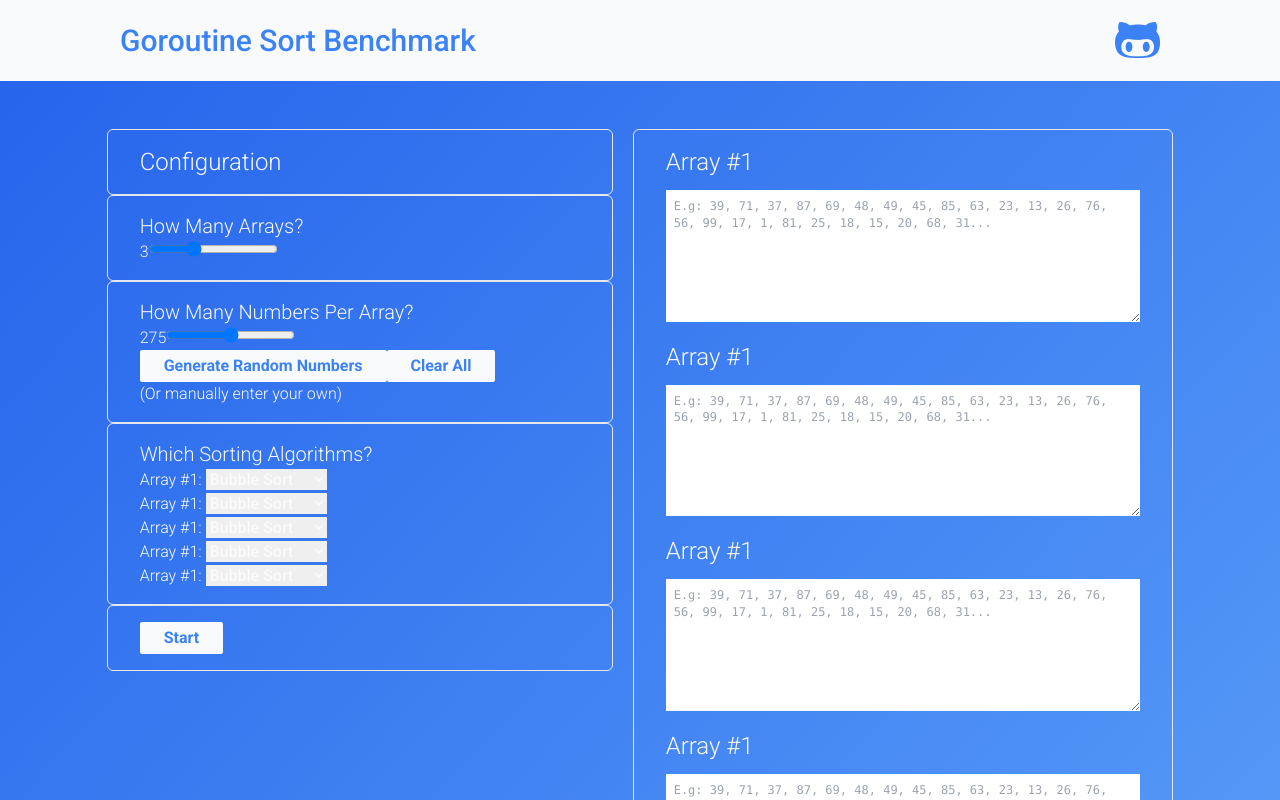
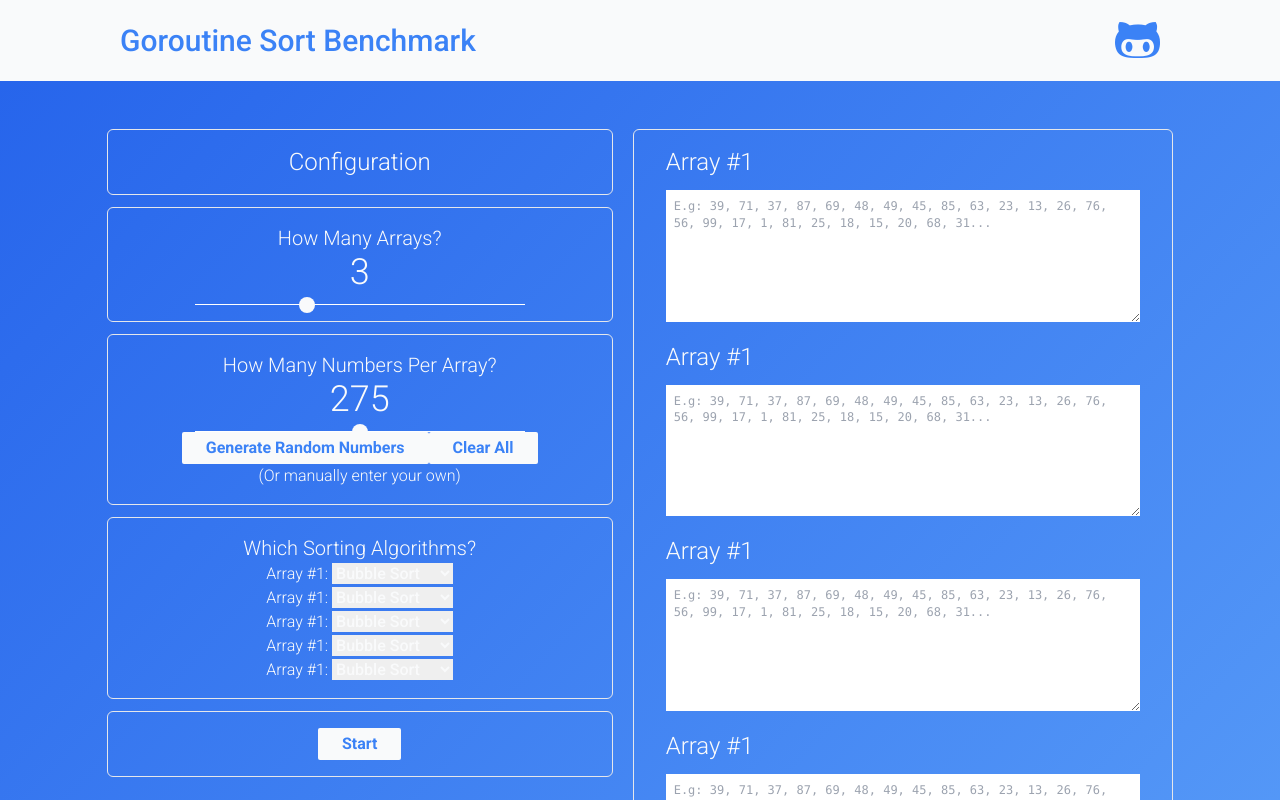
Before and after one commit to shah-a/few2.3-04-final-project, a React (Vite) app: page / in a window 1280 px wide. Shown: the top 800 px of the page. Built offline with nearby package versions, Linux system fonts and the light colour scheme.

Commit message:
Add: styles for slider

```diff
--- a/src/components/ConfigList/ArrayCount/index.jsx
+++ b/src/components/ConfigList/ArrayCount/index.jsx
@@ -1,11 +1,24 @@
-const ArrayCount = () => (
-  <div className="ArrayCount outline">
-    <h3>How Many Arrays?</h3>
-    <div className="array-count-card slider-card">
-      <label htmlFor="array-count" id="array-count-label" className="slider-label">3</label>
-      <input type="range" id="array-count" className="range-slider" min="2" max="5" step="1" value="3" />
+import { useState } from 'react';
+
+const ArrayCount = () => {
+  const [slider, setSlider] = useState(3);
+
+  return (
+    <div className="ArrayCount outline">
+      <h3>How Many Arrays?</h3>
+      <label className="slider">
+        <span>{slider}</span>
+        <input
+          type="range"
+          min="2"
+          max="5"
+          step="1"
+          value={slider}
+          onChange={(e) => setSlider(e.target.value)}
+        />
+      </label>
     </div>
-  </div>
-);
+  );
+};
 
 export default ArrayCount;
--- a/src/components/ConfigList/ArrayInput/index.jsx
+++ b/src/components/ConfigList/ArrayInput/index.jsx
@@ -1,10 +1,22 @@
-const ArrayInput = () => (
+import { useState } from 'react';
+
+const ArrayInput = () => {
+  const [slider, setSlider] = useState(275);
+
+  return (
     <div className="ArrayInput outline">
       <h3>How Many Numbers Per Array?</h3>
-    <div className="array-length-card slider-card">
-      <label htmlFor="array-length" id="array-length-label" className="slider-label">275</label>
-      <input type="range" id="array-length" className="range-slider" min="50" max="500" step="25" value="275" />
-    </div>
+      <label className="slider">
+        <span>{slider}</span>
+        <input
+          type="range"
+          min="50"
+          max="500"
+          step="25"
+          value={slider}
+          onChange={(e) => setSlider(e.target.value)}
+        />
+      </label>
       <button type="button" id="generate-button" className="config-button">Generate Random Numbers</button>
       <button type="button" id="clear-button" className="config-button">Clear All</button>
       <p>
@@ -15,5 +27,6 @@ const ArrayInput = () => (
       </p>
     </div>
   );
+};
 
 export default ArrayInput;
--- a/src/components/ConfigList/index.jsx
+++ b/src/components/ConfigList/index.jsx
@@ -3,7 +3,7 @@ import ArrayInput from './ArrayInput';
 import AlgoSelectList from './AlgoSelectList';
 
 const ConfigList = () => (
-  <section className="ConfigList w-full">
+  <section className="ConfigList w-full space-y-3 text-center">
     <div className="outline">
       <h2>Configuration</h2>
     </div>
--- a/src/index.css
+++ b/src/index.css
@@ -5,6 +5,7 @@
 @layer base {
   body {
     font-family: 'Roboto', sans-serif;
+    accent-color: white;
     @apply font-light text-gray-50;
   }
 
@@ -29,6 +30,30 @@
   button {
     @apply px-6 py-1 font-bold text-blue-500 bg-gray-50 hover:bg-gray-200 transition-colors rounded-sm;
   }
+
+  .slider {
+    @apply flex flex-col items-center space-y-3;
+  }
+
+  .slider span {
+    @apply text-4xl;
+  }
+
+  .slider input {
+    -webkit-appearance: none;
+    -moz-appearance: none;
+    @apply h-px w-9/12;
+  }
+
+  .slider input::-webkit-slider-thumb {
+    -webkit-appearance: none;
+    @apply w-4 h-4 border-none rounded-full bg-gray-50 hover:bg-gray-200 transition-colors cursor-pointer;
+  }
+
+  .slider input::-moz-range-thumb {
+    -moz-appearance: none;
+    @apply w-4 h-4 border-none rounded-full bg-gray-50 hover:bg-gray-200 transition-colors cursor-pointer;
+  }
 }
 
 @layer utilities {
```
Lines whose indentation alone changed are shown as unchanged.
